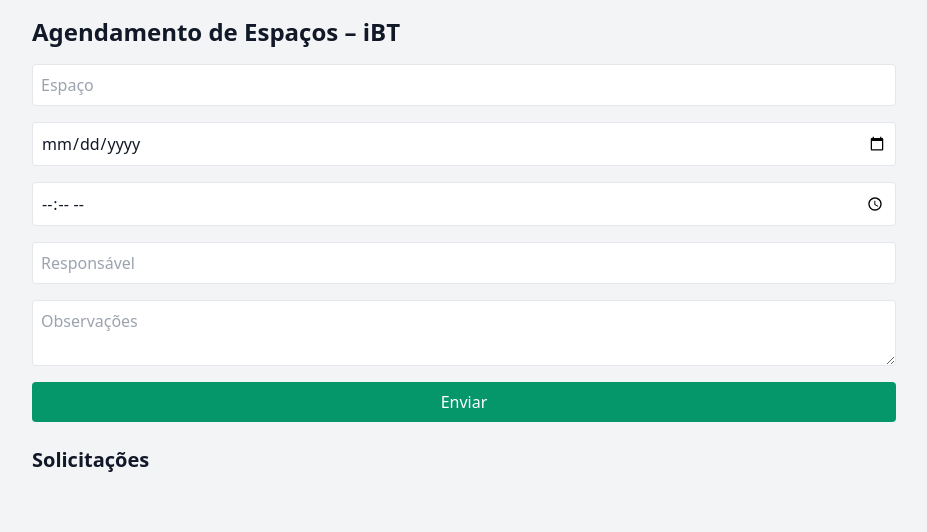
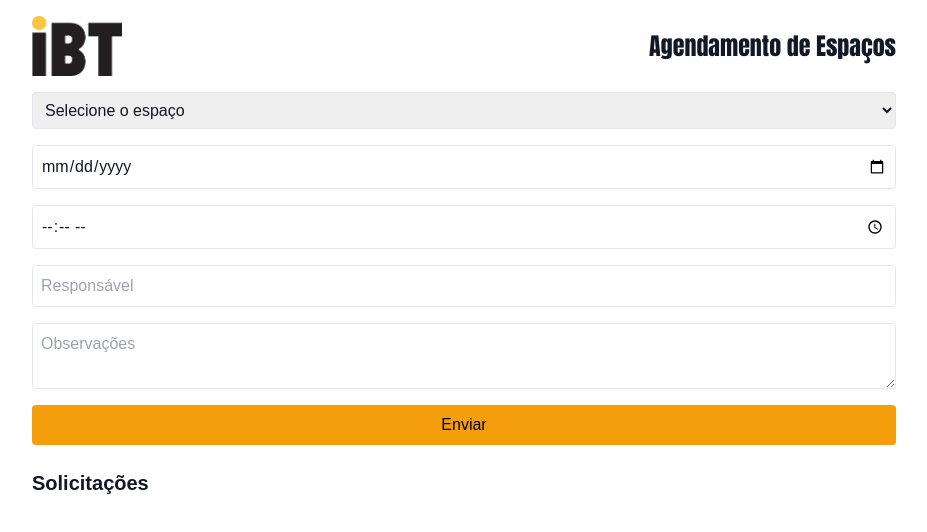
Before and after one commit to Bruno-iBT/agendamento-ibt, a plain HTML site: page index.html in a window 1280 px wide. Shown: the whole page, without its empty margins (176-1103 px from the left). Drawn offline with nearby package versions, Linux system fonts and the light colour scheme; a web font is replaced by a local one.

Commit message:
novo layou
novo layout

```diff
--- a/index.html
+++ b/index.html
@@ -5,21 +5,53 @@
   <meta name="viewport" content="width=device-width, initial-scale=1.0"/>
   <title>Agendamento iBT</title>
   <link href="https://cdn.jsdelivr.net/npm/tailwindcss@2.2.19/dist/tailwind.min.css" rel="stylesheet">
+  <style>
+    @import url('https://fonts.googleapis.com/css2?family=Impact&display=swap');
+    body {
+      font-family: 'Arial', sans-serif;
+      background-color: #ffffff;
+      color: #000000;
+    }
+    h1 {
+      font-family: Impact, sans-serif;
+    }
+    .logo {
+      max-height: 60px;
+    }
+  </style>
 </head>
-<body class="bg-gray-100 text-gray-900">
+<body class="text-gray-900">
   <div class="max-w-4xl mx-auto p-4">
-    <h1 class="text-2xl font-bold mb-4">Agendamento de Espaços – iBT</h1>
+    <div class="flex items-center justify-between mb-4">
+      <img src="IBT_logo3.png" alt="Logo iBT" class="logo">
+      <h1 class="text-2xl font-bold text-right">Agendamento de Espaços</h1>
+    </div>
+
     <form id="form" class="grid grid-cols-1 gap-4 mb-6">
-      <input class="p-2 border rounded" type="text" placeholder="Espaço" name="espaco" required />
+      <select name="espaco" required class="p-2 border rounded">
+        <option value="">Selecione o espaço</option>
+        <option>Praça das Artes - Térreo</option>
+        <option>Espaço de Eventos - 1º Andar</option>
+        <option>Espaço de Eventos - 2º Andar</option>
+        <option>Sala de Ensaio - 3º Andar</option>
+        <option>Sala de Ensaio - 4º Andar</option>
+        <option>Sala de Ensaio - 6º Andar B</option>
+        <option>Sala de Ensaio - 8º Andar A</option>
+        <option>Sala de Ensaio - 8º Andar B</option>
+        <option>Sala Multiuso - 10º Andar</option>
+        <option>Sala Multiuso - 11º Andar</option>
+      </select>
       <input class="p-2 border rounded" type="date" name="data" required />
       <input class="p-2 border rounded" type="time" name="horario" required />
       <input class="p-2 border rounded" type="text" placeholder="Responsável" name="responsavel" required />
       <textarea class="p-2 border rounded" placeholder="Observações" name="observacoes"></textarea>
-      <button type="submit" class="bg-green-600 text-white px-4 py-2 rounded">Enviar</button>
+      <button type="submit" class="bg-yellow-500 text-black px-4 py-2 rounded hover:bg-yellow-400">Enviar</button>
     </form>
+
     <h2 class="text-xl font-semibold mb-2">Solicitações</h2>
     <div id="lista" class="space-y-2"></div>
   </div>
+
   <script>
     const form = document.getElementById('form');
     const lista = document.getElementById('lista');
@@ -39,7 +71,7 @@
       lista.innerHTML = '';
       agendamentos.forEach(a => {
         const card = document.createElement('div');
-        card.className = 'bg-white shadow rounded p-4';
+        card.className = 'bg-white border border-gray-300 shadow rounded p-4';
         card.innerHTML = `
           <p><strong>Espaço:</strong> ${a.espaco}</p>
           <p><strong>Data:</strong> ${a.data}</p>
```
Also changed, not shown: IBT_logo3.png (added).
